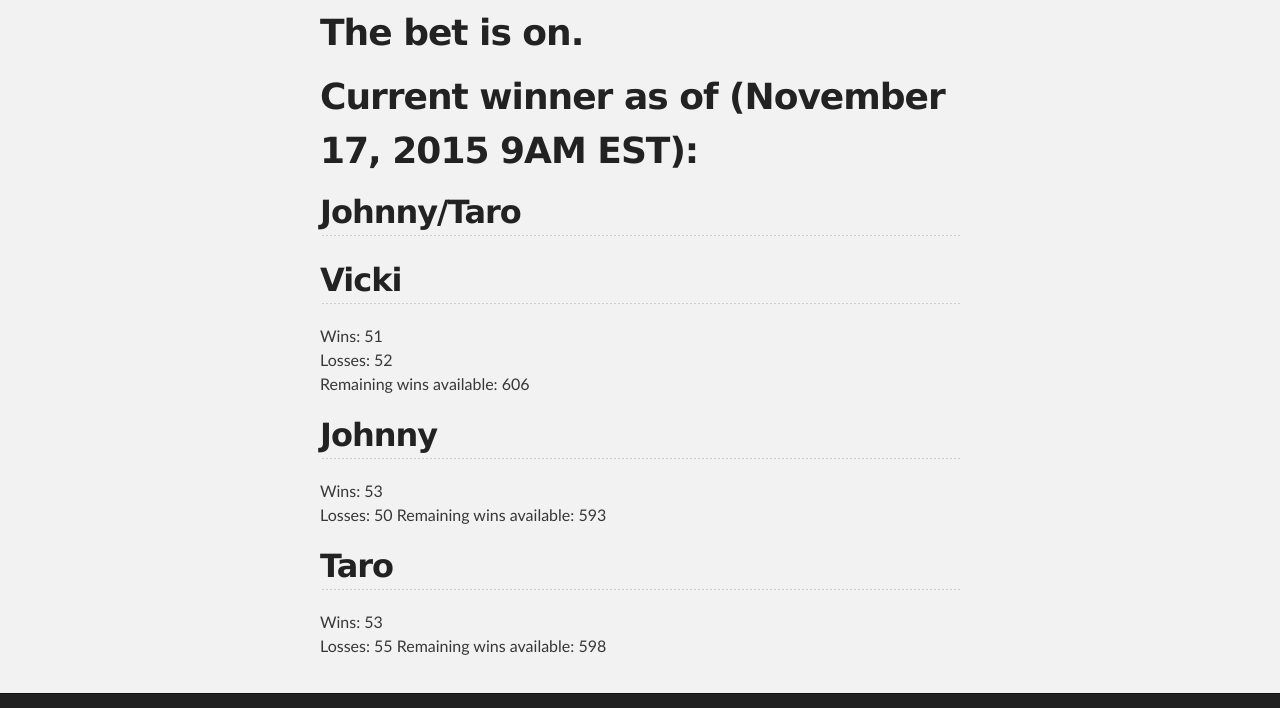
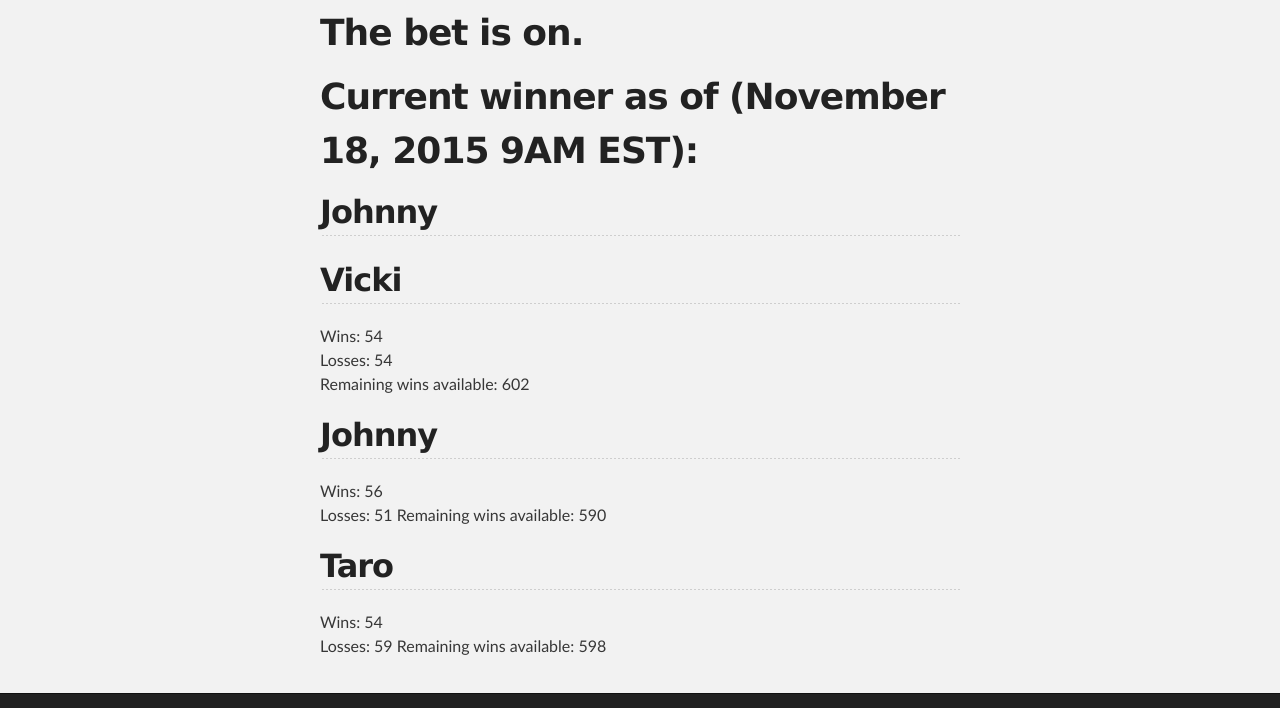
Before and after one commit to vickitoy/NBA-fantasy-league, a plain HTML site: page index.html in a window 1280 px wide. Shown: the part 218-926 px from the top of the page. Drawn offline with Linux system fonts and the light colour scheme.

Commit message:
Create gh-pages branch via GitHub

```diff
--- a/index.html
+++ b/index.html
@@ -35,31 +35,31 @@
 <a id="the-bet-is-on" class="anchor" href="#the-bet-is-on" aria-hidden="true"><span class="octicon octicon-link"></span></a>The bet is on.</h1>
 
 <h1>
-<a id="current-winner-as-of-november-17-2015-9am-est" class="anchor" href="#current-winner-as-of-november-17-2015-9am-est" aria-hidden="true"><span class="octicon octicon-link"></span></a>Current winner as of (November 17, 2015 9AM EST):</h1>
+<a id="current-winner-as-of-november-18-2015-9am-est" class="anchor" href="#current-winner-as-of-november-18-2015-9am-est" aria-hidden="true"><span class="octicon octicon-link"></span></a>Current winner as of (November 18, 2015 9AM EST):</h1>
 
 <h2>
-<a id="johnnytaro" class="anchor" href="#johnnytaro" aria-hidden="true"><span class="octicon octicon-link"></span></a><strong>Johnny/Taro</strong>
+<a id="johnny" class="anchor" href="#johnny" aria-hidden="true"><span class="octicon octicon-link"></span></a><strong>Johnny</strong>
 </h2>
 
 <h2>
 <a id="vicki" class="anchor" href="#vicki" aria-hidden="true"><span class="octicon octicon-link"></span></a>Vicki</h2>
 
-<p>Wins: 51<br>
-Losses: 52<br>
-Remaining wins available: 606</p>
+<p>Wins: 54<br>
+Losses: 54<br>
+Remaining wins available: 602</p>
 
 <h2>
-<a id="johnny" class="anchor" href="#johnny" aria-hidden="true"><span class="octicon octicon-link"></span></a>Johnny</h2>
+<a id="johnny-1" class="anchor" href="#johnny-1" aria-hidden="true"><span class="octicon octicon-link"></span></a>Johnny</h2>
 
-<p>Wins: 53<br>
-Losses: 50
-Remaining wins available: 593</p>
+<p>Wins: 56<br>
+Losses: 51
+Remaining wins available: 590</p>
 
 <h2>
 <a id="taro" class="anchor" href="#taro" aria-hidden="true"><span class="octicon octicon-link"></span></a>Taro</h2>
 
-<p>Wins: 53<br>
-Losses: 55
+<p>Wins: 54<br>
+Losses: 59
 Remaining wins available: 598</p>
       </section>
     </div>
--- a/params.json
+++ b/params.json
@@ -1 +1 @@
-{"name":"Nba-fantasy-league","tagline":"","body":"# The bet is on.\r\n\r\n# Current winner as of (November 17, 2015 9AM EST): \r\n##**Johnny/Taro**\r\n\r\n## Vicki  \r\nWins: 51  \r\nLosses: 52  \r\nRemaining wins available: 606\r\n## Johnny  \r\nWins: 53  \r\nLosses: 50\r\nRemaining wins available: 593\r\n## Taro  \r\nWins: 53  \r\nLosses: 55\r\nRemaining wins available: 598","google":"","note":"Don't delete this file! It's used internally to help with page regeneration."}
+{"name":"Nba-fantasy-league","tagline":"","body":"# The bet is on.\r\n\r\n# Current winner as of (November 18, 2015 9AM EST): \r\n##**Johnny**\r\n\r\n## Vicki  \r\nWins: 54  \r\nLosses: 54  \r\nRemaining wins available: 602\r\n## Johnny  \r\nWins: 56  \r\nLosses: 51\r\nRemaining wins available: 590\r\n## Taro  \r\nWins: 54  \r\nLosses: 59\r\nRemaining wins available: 598","google":"","note":"Don't delete this file! It's used internally to help with page regeneration."}
```
